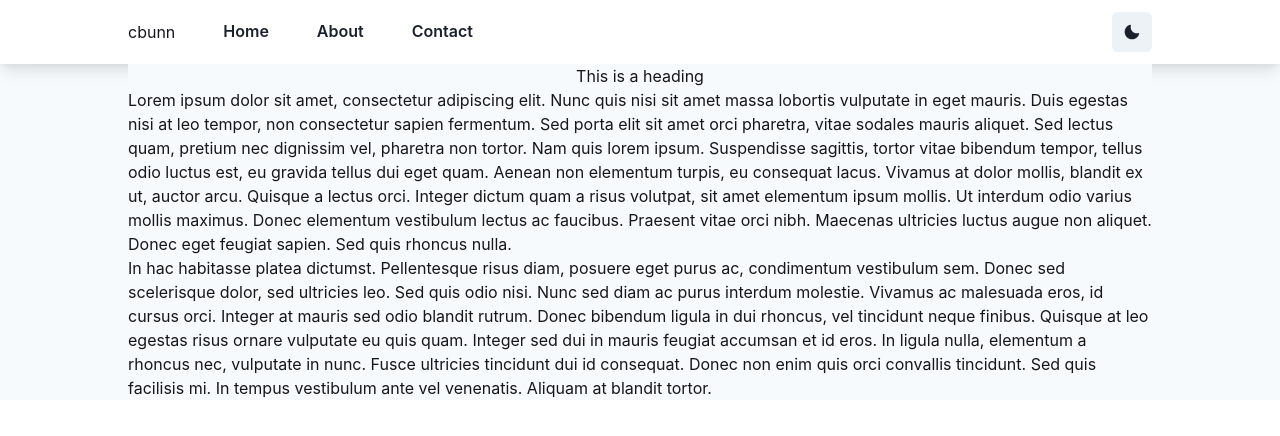
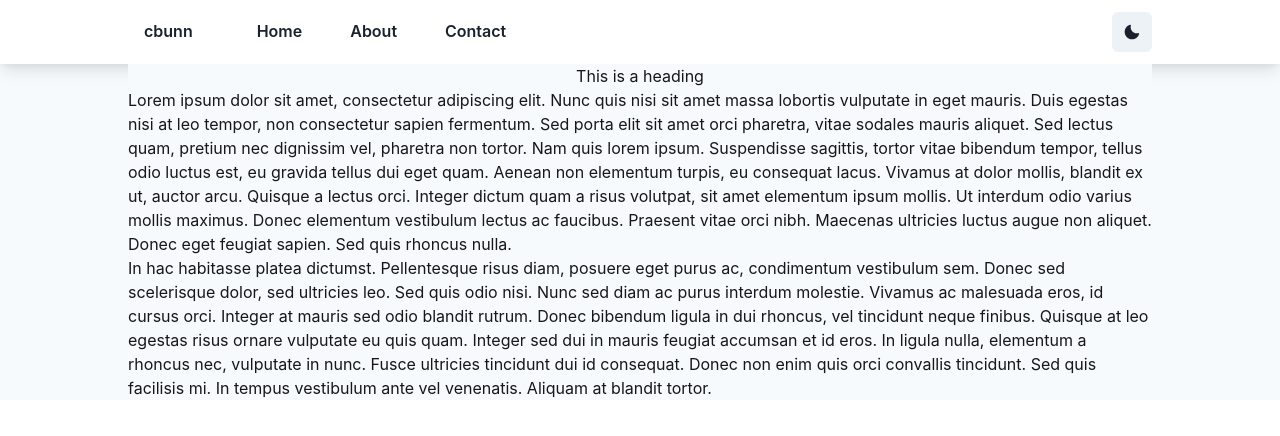
Before and after one commit to cbunn81/cbunn-portfolio, a Next.js app: page / in a window 1280 px wide. Shown: the top 436 px of the page. Built offline with nearby package versions, Linux system fonts and the light colour scheme.

Commit message:
Change name/logo to button link for 'home'.

```diff
--- a/src/components/Navbar.tsx
+++ b/src/components/Navbar.tsx
@@ -67,7 +67,11 @@ export const Navbar = () => {
           onClick={isOpen ? onClose : onOpen}
         />
         <HStack spacing={8} alignItems={"center"}>
-          <Flex alignItems={"center"}>cbunn</Flex>
+          <NextLink href="/" passHref>
+            <Button as="a" variant="ghost" aria-label="Home" py={5}>
+              cbunn
+            </Button>
+          </NextLink>
           <HStack as="nav" spacing="4" display={{ base: "none", sm: "flex" }}>
             {navItems}
           </HStack>
```
